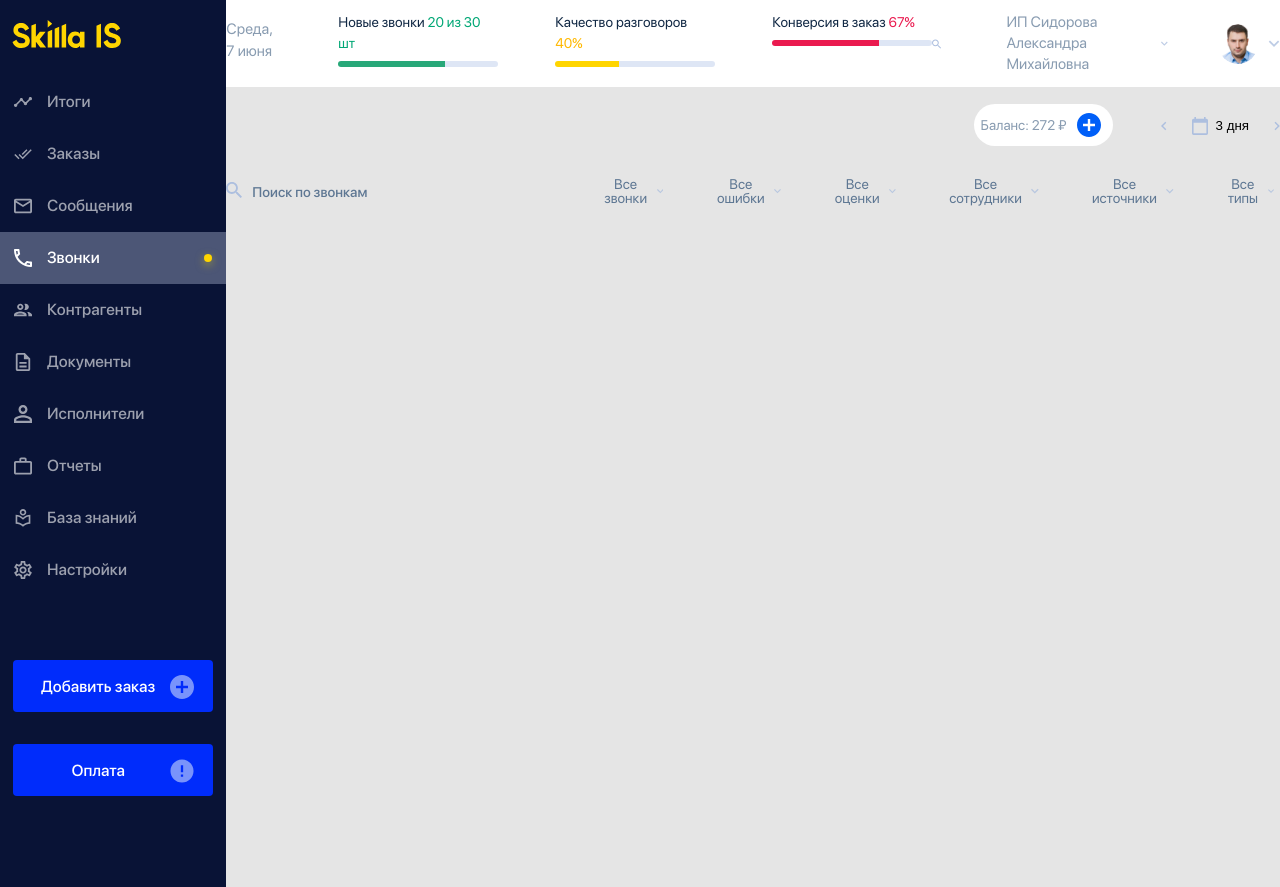
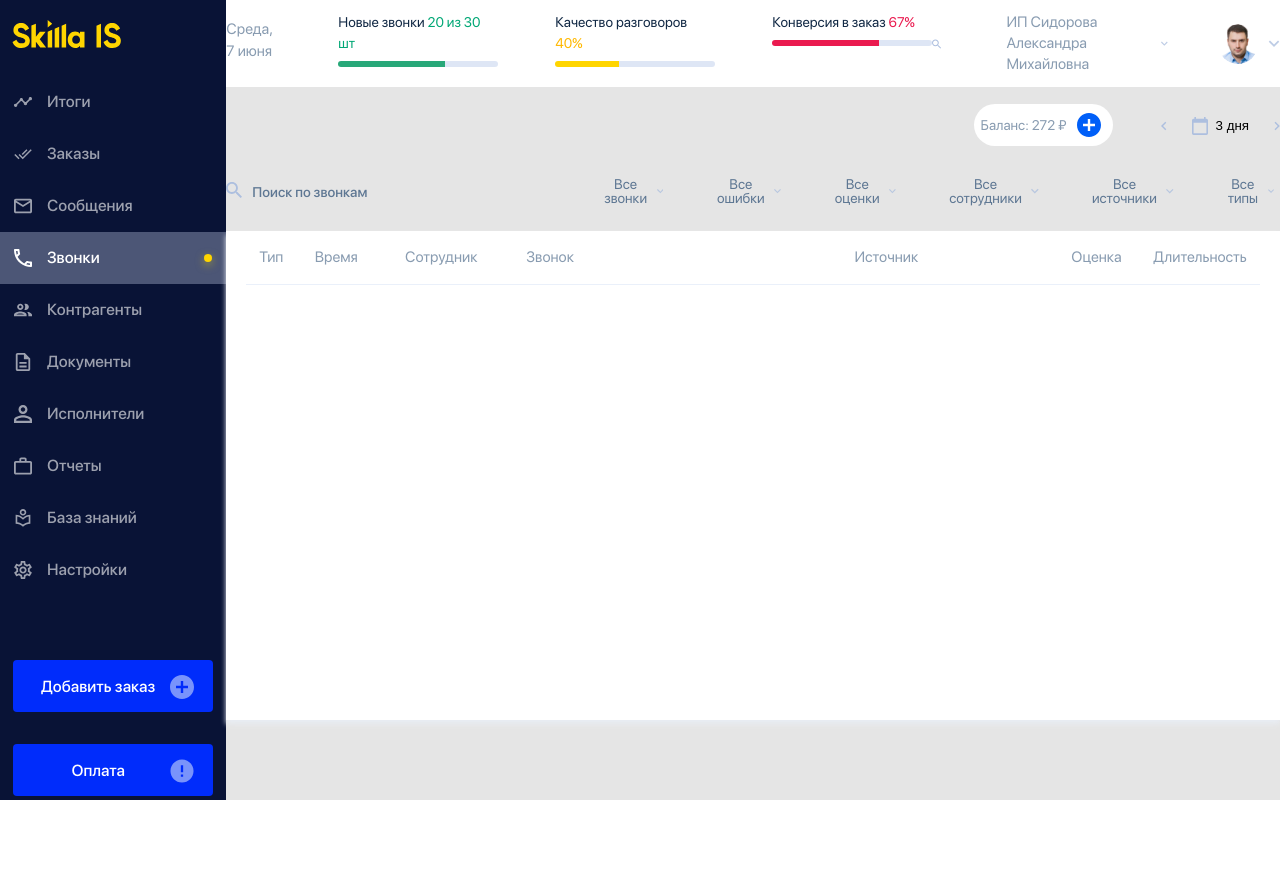
Before and after one commit to DmitryBaranovAndreevich/skilla, a React (Create React App) app: page /calls in a window 1280 px wide. After the commit the page ends 800 px from the top, so only its background shows below. Built offline with nearby package versions, Linux system fonts and the light colour scheme.

Commit message:
add: callsTable

```diff
--- a/src/components/app/app.module.css
+++ b/src/components/app/app.module.css
@@ -1,7 +1,10 @@
 .container {
   display: flex;
+  height: 100vh;
 }
 
 .body {
   width: 100%;
+  display: flex;
+  flex-direction: column;
 }
--- /dev/null
+++ b/src/components/call/call.module.css
@@ -0,0 +1,33 @@
+.container {
+  padding: 16px 0;
+  display: grid;
+  grid-template-columns:
+    minmax(20px, 50px) minmax(50px, 80px) minmax(80px, 130px) minmax(120px, 280px)
+    minmax(100px, 200px) minmax(80px, 1fr) minmax(80px, 120px);
+  grid-row: 50px;
+  justify-content: space-between;
+  justify-items: center;
+  border-bottom: 1px solid var(--popover-border);
+}
+
+.cell {
+  width: 100%;
+  margin: 0;
+  text-align: center;
+  font: 15px/21px 'SanFrancisco';
+  font-weight: 400;
+  color: var(--text-color-light-grey);
+}
+
+.cell_position_start {
+  box-sizing: border-box;
+  text-align: start;
+}
+
+.cell_padding_small {
+  padding: 0 0 0 20px;
+}
+
+.cell_padding_big {
+  padding: 0 0 0 85px;
+}
--- /dev/null
+++ b/src/components/call/index.tsx
@@ -0,0 +1,25 @@
+import { FC } from 'react';
+import { TCallItem } from '../../service/mockCallItem';
+import styles from './call.module.css';
+
+const Call: FC<TCallItem> = ({ in_out, date, person_avatar, to_number, source }) => {
+  return (
+    <div className={styles.container}>
+      <p className={styles.cell}>Тип</p>
+      <p className={styles.cell}>Время</p>
+      <p className={styles.cell}>Сотрудник</p>
+      <p
+        className={styles.cell + ' ' + styles.cell_position_start + ' ' + styles.cell_padding_small}
+      >
+        Звонок
+      </p>
+      <p className={styles.cell}>Источник</p>
+      <p className={styles.cell + ' ' + styles.cell_position_start + ' ' + styles.cell_padding_big}>
+        Оценка
+      </p>
+      <p className={styles.cell}>Длительность</p>
+    </div>
+  );
+};
+
+export default Call;
--- /dev/null
+++ b/src/components/callsTable/callsTable.module.css
@@ -0,0 +1,10 @@
+.container {
+  box-sizing: border-box;
+  background: var(--text-color-light1);
+  box-shadow: 0 4px 5px 0 #E9EDF3;
+  max-width: var(--max-laptop-width);
+  width: 100%;
+  margin: 0 auto 80px;
+  padding: 0 20px;
+  flex: 1 0 auto;
+}
--- /dev/null
+++ b/src/components/callsTable/index.tsx
@@ -0,0 +1,18 @@
+import { FC } from 'react';
+import styles from './callsTable.module.css';
+import Call from '../call';
+import { mockCallItem } from '../../service/mockCallItem';
+
+interface ICallsTable {
+  callsList: [];
+}
+
+const CallsTable: FC<ICallsTable> = ({ callsList }) => {
+  return (
+    <div className={styles.container}>
+      <Call {...mockCallItem} />
+    </div>
+  );
+};
+
+export default CallsTable;
--- a/src/pages/calls/calls.module.css
+++ b/src/pages/calls/calls.module.css
@@ -1,6 +1,8 @@
 .container {
     background: var(--content-bacground-theme1);
-    min-height: 100vh;
+    display: flex;
+    flex-direction: column;
+    flex: 1 0 auto;
 }
 
 .child {
--- a/src/pages/calls/index.tsx
+++ b/src/pages/calls/index.tsx
@@ -1,12 +1,14 @@
 import { useState } from 'react';
 import styles from './calls.module.css';
 import CallsHeader from '../../components/callsPage/callsHeader';
+import CallsTable from '../../components/callsTable';
 
 const Calls = () => {
   const [state, setState] = useState(false);
   return (
     <div className={styles.container}>
       <CallsHeader />
+      <CallsTable callsList={[]} />
     </div>
   );
 };
--- /dev/null
+++ b/src/service/mockCallItem.ts
@@ -0,0 +1,52 @@
+export const mockCallItem = {
+  id: '4888120',
+  partnership_id: '136',
+  partner_data: {
+    id: '336',
+    name: 'ИП Василек',
+    phone: '7484xxxxxx',
+  },
+  date: '2022-04-19 12:10:08',
+  date_notime: '2022-04-19',
+  time: '58',
+  from_number: '79315xxxxxx',
+  from_extension: '',
+  to_number: 'sip:hr_xxx@vpbx400105738.mangosip.ru',
+  to_extension: '671',
+  is_skilla: '0',
+  status: 'Дозвонился',
+  record: 'MToxMDA2NzYxNToxNDM0ODcwNDQzMzow',
+  line_number: 'sip:userxx@vpbx400105738.mangosip.ru',
+  in_out: '1',
+  from_site: '0',
+  source: '',
+  errors: [],
+  disconnect_reason: '',
+  results: [],
+  stages: [],
+  abuse: {
+    date: '2022-05-17 14:35:05',
+    person_name: 'Никита',
+    message: 'Тестовая жалоба на звонок. Тест тест, можно не отвечать.',
+    support_read_status: 1,
+    support_answer_status: 1,
+    answers: [
+      {
+        message: 'Уважаемый Никита. Проверили.',
+        from_support: 1,
+        support_read_status: 1,
+        person_read_status: 1,
+      },
+    ],
+  },
+  contact_name: '',
+  contact_company: '',
+  person_id: '4042',
+  person_name: 'Татьяна',
+  person_surname: 'Михалкович',
+  person_avatar: 'https://lk.skilla.ru/img/noavatar.jpg',
+};
+
+const mockRequest = () => mockCallItem;
+
+export type TCallItem = ReturnType<typeof mockRequest>;
```
Also changed, not shown: src/logo.svg (deleted).
